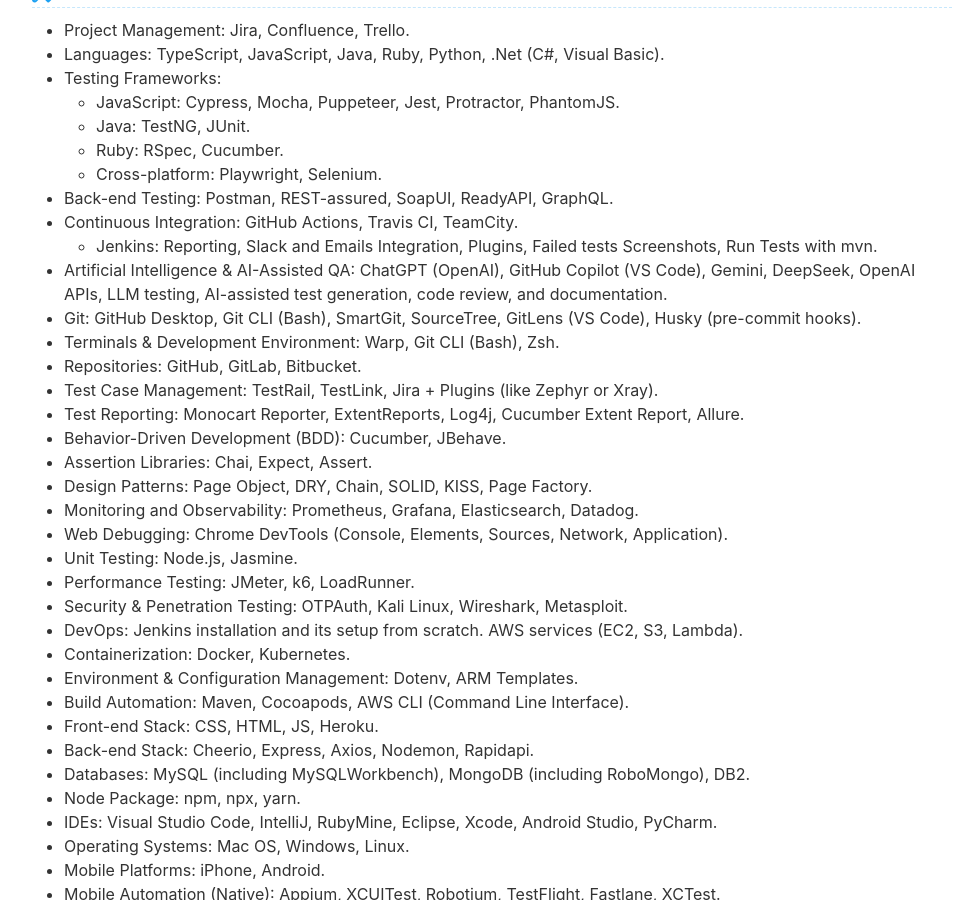
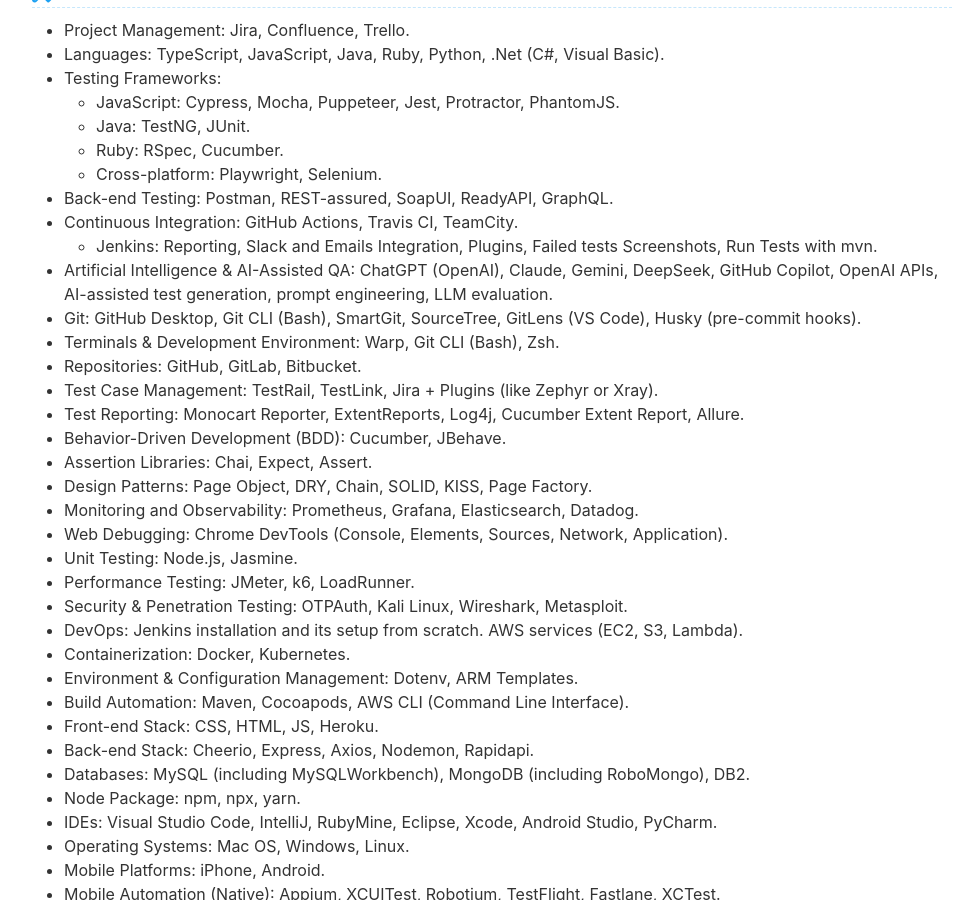
Before and after one commit to cvera08/full-resume, a Jekyll site: the page built from index.html, in a window 1280 px wide and 900 px high, scrolled down 4897 px. Shown: the whole window, without its empty margins (148-1116 px from the left). Built offline with Jekyll 4.4.1, drawn with Linux system fonts in a browser that asks for light colours.

Commit message:
feat: add Claude to AI tools and enhance professional summary

```diff
--- a/_data/data.yml
+++ b/_data/data.yml
@@ -297,7 +297,7 @@ organization:
     - Back-end Testing: Postman, REST-assured, SoapUI, ReadyAPI, GraphQL.
     - Continuous Integration: GitHub Actions, Travis CI, TeamCity.
       - Jenkins: Reporting, Slack and Emails Integration, Plugins, Failed tests Screenshots, Run Tests with mvn.
-    - Artificial Intelligence & AI-Assisted QA: ChatGPT (OpenAI), GitHub Copilot (VS Code), Gemini, DeepSeek, OpenAI APIs, LLM testing, AI-assisted test generation, code review, and documentation.
+    - Artificial Intelligence & AI-Assisted QA: ChatGPT (OpenAI), Claude, Gemini, DeepSeek, GitHub Copilot, OpenAI APIs, AI-assisted test generation, prompt engineering, LLM evaluation.
     - Git: GitHub Desktop, Git CLI (Bash), SmartGit, SourceTree, GitLens (VS Code), Husky (pre-commit hooks).
     - Terminals & Development Environment: Warp, Git CLI (Bash), Zsh.
     - Repositories: GitHub, GitLab, Bitbucket.
```
